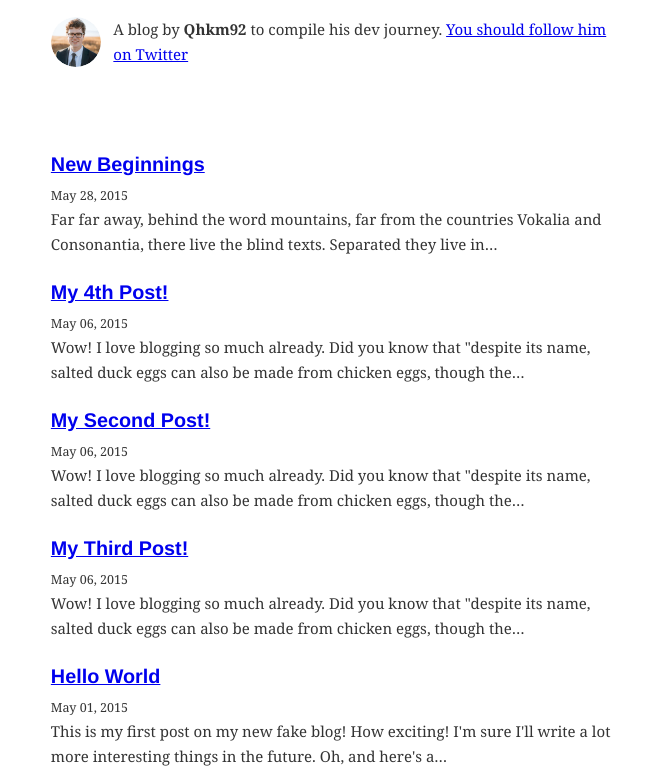
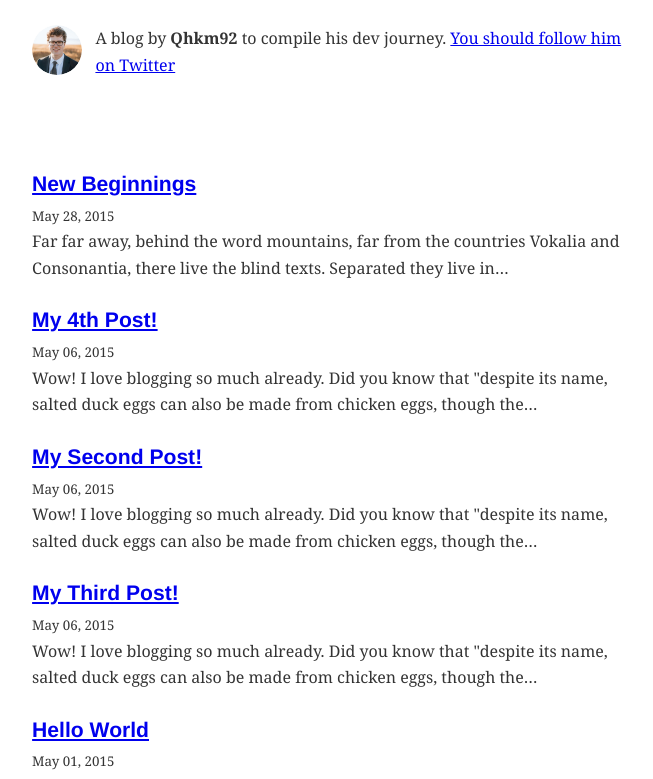
Before and after one commit to Qhkm92/my-blog, a Gatsby site: page / in a window 1280 px wide. Shown: the part 108-887 px from the top of the page, without its empty margins (308-961 px from the left). Built offline with nearby package versions, Linux system fonts and the light colour scheme; Gatsby itself is replaced by a stand-in of ours; some packages are replaced by stand-ins of ours.

Commit message:
Update font size

```diff
--- a/src/utils/typography.js
+++ b/src/utils/typography.js
@@ -14,7 +14,7 @@ import Typography from "typography"
 
 //const typography = new Typography(Wordpress2016)
 const typography = new Typography({
-	baseFontSize: '15px',
+	baseFontSize: '16px',
 	baseLineHeight: 1.666,
 
 })
```
